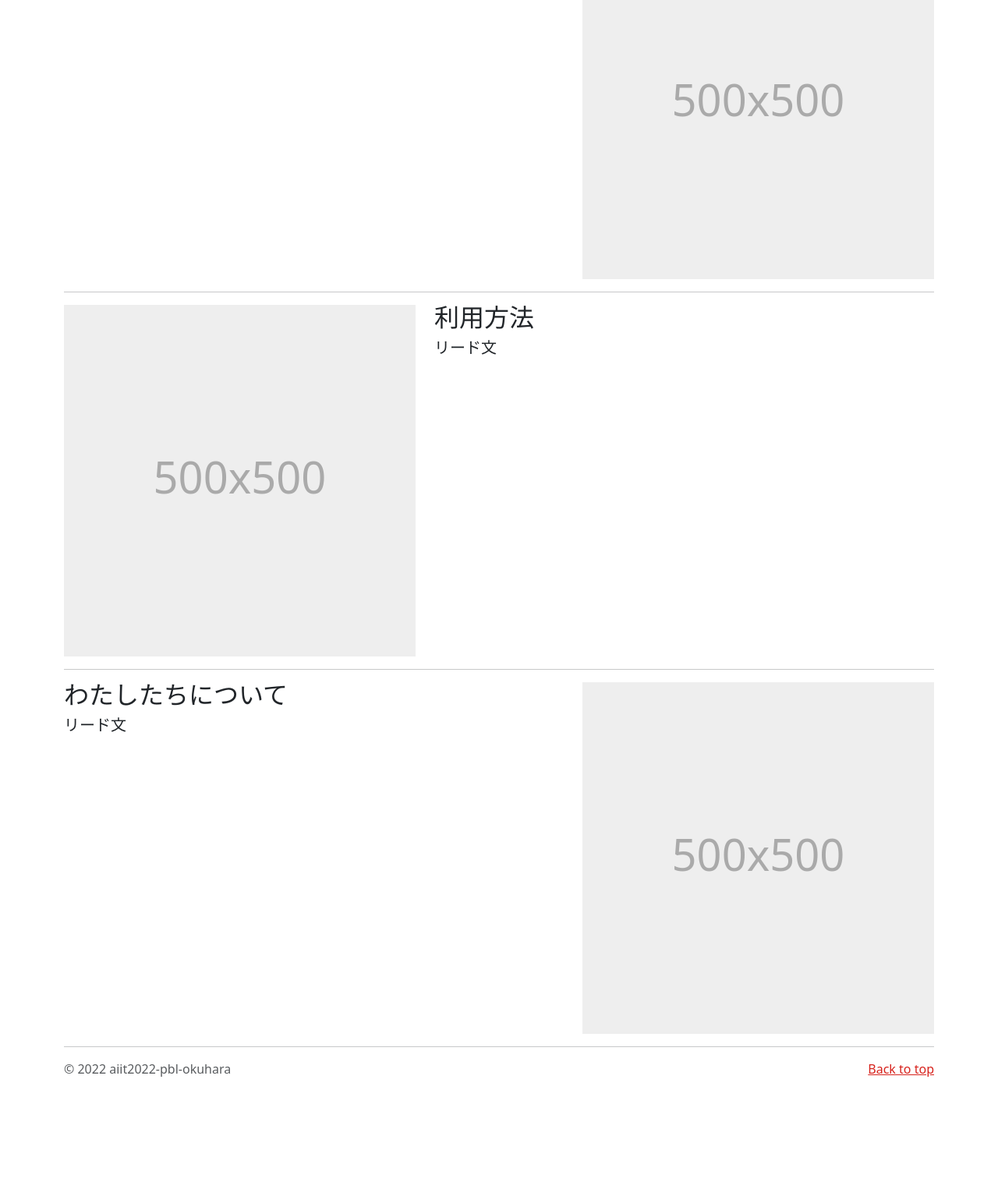
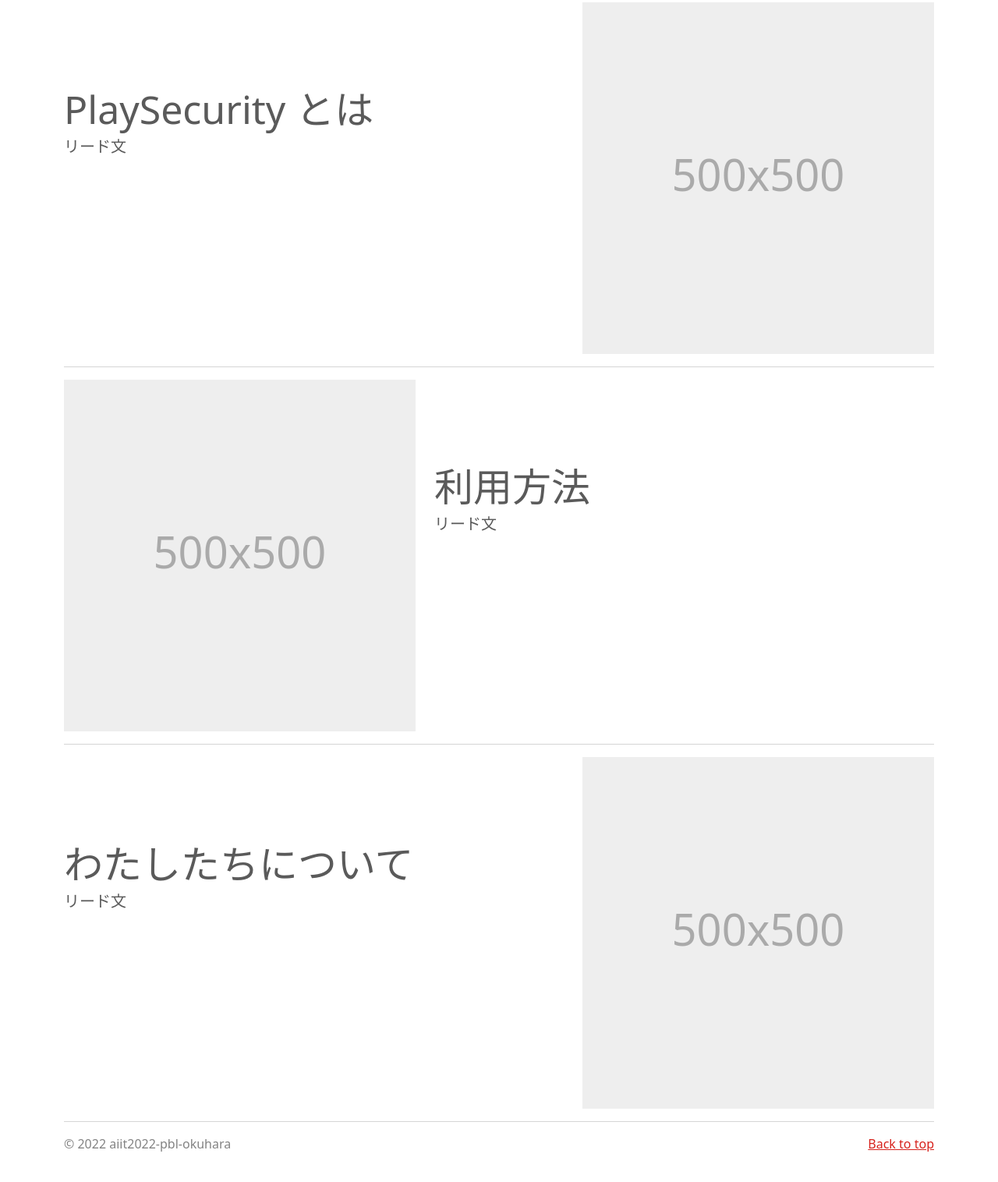
Before and after one commit to aiit2022-pbl-okuhara/play-security-front, a website: page index.html in a window 1280 px wide. Shown: the part 508-2024 px from the top of the page at 78% size. Before the commit the page ends 1907 px from the top, so only its background shows below. Drawn offline with nearby package versions, Linux system fonts and the light colour scheme.

Commit message:
fixed 適切なスタイルを読み込めるように修正

```diff
--- a/index.html
+++ b/index.html
@@ -29,6 +29,7 @@
 	</style>
 
 	<!-- Custom styles for this template -->
+	<link href="css/home.css" rel="stylesheet">
 
 </head>
 
@@ -100,7 +101,7 @@
 				</div>
 			</div>
 
-			<hr class="featurette-divider">
+			<hr>
 
 			<div class="row featurette">
 				<div class="col-md-7 order-md-2">
@@ -121,7 +122,7 @@
 				</div>
 			</div>
 
-			<hr class="featurette-divider">
+			<hr>
 
 			<div class="row featurette">
 				<div class="col-md-7">
@@ -142,7 +143,7 @@
 				</div>
 			</div>
 
-			<hr class="featurette-divider">
+			<hr>
 		</div><!-- /.container -->
 
 		<!-- Footer -->
--- a/scss/playsecurity.scss
+++ b/scss/playsecurity.scss
@@ -1,4 +1,6 @@
 @import "../node_modules/bootstrap/scss/functions";
+
+$body-color: #5A5A5A;
 
 // default variable redefinition settings
 $font-family: "Helvetica Neue", "Helvetica", "Hiragino Sans", "Hiragino Kaku Gothic ProN", "Arial", "Yu Gothic", "Meiryo", sans-serif;
@@ -28,6 +30,11 @@
 	"dark": $dark
 );
 
+body {
+	padding-top: 3rem;
+	padding-bottom: 3rem;
+}
+
 @import "../node_modules/bootstrap/scss/maps";
 @import "../node_modules/bootstrap/scss/mixins";
 @import "../node_modules/bootstrap/scss/root";
```
Also changed, not shown: mypage.html (+1 -1 lines), signin.html (+1 -1 lines), css/playsecurity.css, 1 other file.
